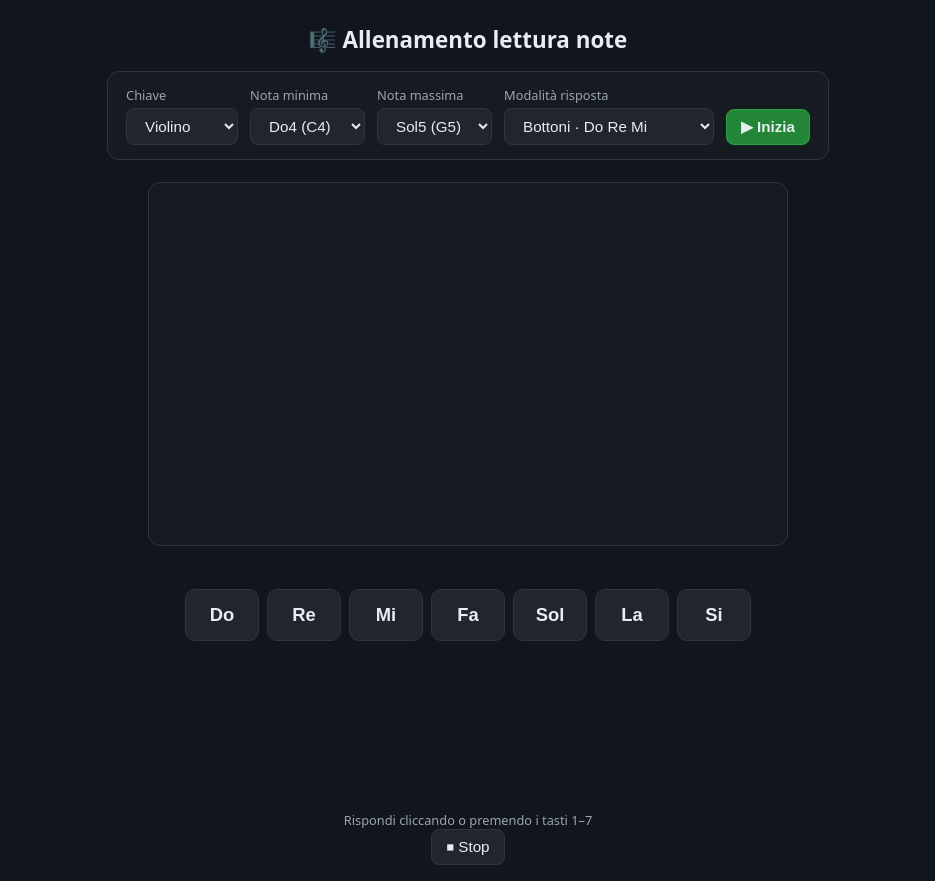
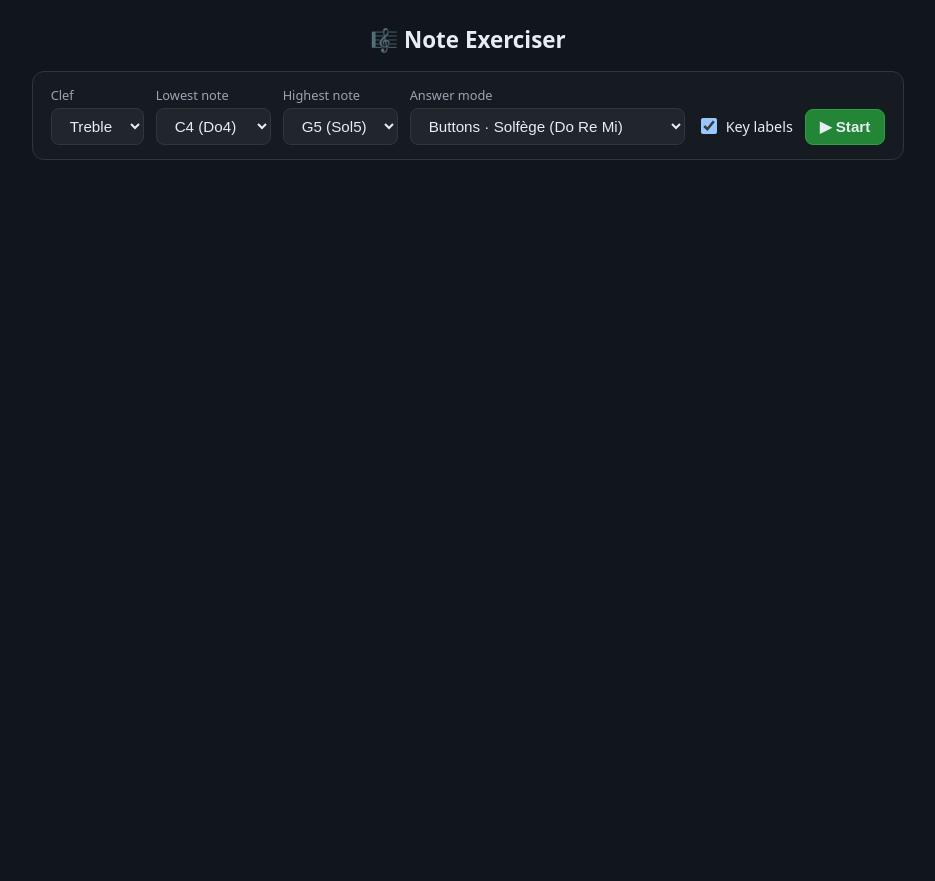
Before and after one commit to simeleo20/noteex, a plain HTML site: page index.html in a window 1280 px wide. Shown: the whole page, without its empty margins (172-1107 px from the left). After the commit the page ends 800 px from the top, so only its background shows below. Drawn offline with Linux system fonts and the light colour scheme.

Commit message:
traduzione in inglese

```diff
--- a/index.html
+++ b/index.html
@@ -1,16 +1,19 @@
 <!DOCTYPE html>
-<html lang="it">
+<html lang="en">
 <head>
 <meta charset="UTF-8">
 <meta name="viewport" content="width=device-width, initial-scale=1">
-<title>Allenamento lettura note</title>
+<title>Note Exerciser</title>
 <style>
 :root{color-scheme:dark}
 *{box-sizing:border-box}
+[hidden]{display:none!important}
 body{margin:0;font-family:system-ui,sans-serif;background:#11151c;color:#e6edf3;display:flex;flex-direction:column;align-items:center;min-height:100vh;padding:16px}
 h1{font-size:1.4rem;margin:8px 0 16px}
 .panel{display:flex;flex-wrap:wrap;gap:12px;align-items:flex-end;justify-content:center;background:#161b22;border:1px solid #30363d;border-radius:12px;padding:14px 18px;margin-bottom:16px}
 .panel label{font-size:.8rem;color:#9aa4b2;display:flex;flex-direction:column;gap:4px}
+.panel label.chk{flex-direction:row;align-items:center;gap:6px;font-size:.9rem;color:#e6edf3;padding-bottom:8px}
+.panel label.chk input{width:16px;height:16px}
 select,button{background:#21262d;color:#e6edf3;border:1px solid #30363d;border-radius:8px;padding:8px 14px;font-size:.95rem;cursor:pointer}
 select:hover,button:hover{background:#30363d}
 .primary{background:#238636;border-color:#2ea043;font-weight:600}
@@ -39,30 +42,31 @@ select:hover,button:hover{background:#30363d}
 </style>
 </head>
 <body>
-<h1>🎼 Allenamento lettura note</h1>
+<h1>🎼 Note Exerciser</h1>
 
 <div id="setup" class="panel">
-  <label>Chiave
+  <label>Clef
     <select id="clef">
-      <option value="treble">Violino</option>
-      <option value="bass">Basso</option>
-      <option value="alto">Contralto</option>
-      <option value="tenor">Tenore</option>
+      <option value="treble">Treble</option>
+      <option value="bass">Bass</option>
+      <option value="alto">Alto</option>
+      <option value="tenor">Tenor</option>
     </select>
   </label>
-  <label>Nota minima <select id="rangeFrom"></select></label>
-  <label>Nota massima <select id="rangeTo"></select></label>
-  <label>Modalità risposta
+  <label>Lowest note <select id="rangeFrom"></select></label>
+  <label>Highest note <select id="rangeTo"></select></label>
+  <label>Answer mode
     <select id="answerMode">
-      <option value="it">Bottoni · Do Re Mi</option>
-      <option value="en">Bottoni · C D E F G A B</option>
-      <option value="mic-relative">Microfono · relativa</option>
-      <option value="mic-exact">Microfono · esatta</option>
-      <option value="piano-relative">Pianoforte · relativa</option>
-      <option value="piano-exact">Pianoforte · esatta</option>
+      <option value="it">Buttons · Solfège (Do Re Mi)</option>
+      <option value="en">Buttons · Letters (C D E F G A B)</option>
+      <option value="mic-relative">Microphone · relative</option>
+      <option value="mic-exact">Microphone · exact</option>
+      <option value="piano-relative">Piano · relative</option>
+      <option value="piano-exact">Piano · exact</option>
     </select>
   </label>
-  <button id="startBtn" class="primary">▶ Inizia</button>
+  <label class="chk"><input type="checkbox" id="pianoLabels" checked> Key labels</label>
+  <button id="startBtn" class="primary">▶ Start</button>
 </div>
 
 <div id="game" hidden>
@@ -72,7 +76,7 @@ select:hover,button:hover{background:#30363d}
   <div id="feedback"></div>
   <div id="buttons"></div>
   <div id="piano" hidden></div>
-  <p class="hint" id="hint">Rispondi cliccando o premendo i tasti 1–7</p>
+  <p class="hint" id="hint">Answer by clicking or pressing keys 1–7</p>
   <button id="stopBtn">⏹ Stop</button>
 </div>
 
@@ -83,10 +87,10 @@ const NAMES_IT = ['Do','Re','Mi','Fa','Sol','La','Si'];
 const NAMES_EN = ['C','D','E','F','G','A','B'];
 const SEMI = [0,2,4,5,7,9,11];
 const CLEFS = {
-  treble:{name:'Violino',   glyph:'\u{1D11E}', bottom:30, clefY:270, fs:95},
-  bass:  {name:'Basso',     glyph:'\u{1D122}', bottom:18, clefY:265, fs:78},
-  alto:  {name:'Contralto', glyph:'\u{1D121}', bottom:24, clefY:270, fs:88},
-  tenor: {name:'Tenore',    glyph:'\u{1D121}', bottom:22, clefY:250, fs:88}
+  treble:{name:'Treble',   glyph:'\u{1D11E}', bottom:30, clefY:270, fs:95},
+  bass:  {name:'Bass',     glyph:'\u{1D122}', bottom:18, clefY:265, fs:78},
+  alto:  {name:'Alto', glyph:'\u{1D121}', bottom:24, clefY:270, fs:88},
+  tenor: {name:'Tenor',    glyph:'\u{1D121}', bottom:22, clefY:250, fs:88}
 };
 const DEFAULT_RANGE = {treble:[28,39], bass:[14,25], alto:[21,32], tenor:[21,32]};
 
@@ -214,7 +218,7 @@ function flash(ok, pressedEl){
   if(correctEl) correctEl.classList.add(ok ? 'ok' : 'reveal');
   if(!ok && pressedEl) pressedEl.classList.add('bad');
   const fb = $('feedback');
-  fb.textContent = ok ? '✔ Giusto!' : `✘ Era ${(state.it ? NAMES_IT : NAMES_EN)[state.cur.i]}${state.cur.o}`;
+  fb.textContent = ok ? '✔ Correct!' : `✘ It was ${(state.it ? NAMES_IT : NAMES_EN)[state.cur.i]}${state.cur.o}`;
   fb.className = ok ? 'ok' : 'bad';
   setTimeout(() => {
     document.querySelectorAll('.note-btn,.wkey,.bkey').forEach(b => b.classList.remove('ok','bad','reveal'));
@@ -288,7 +292,7 @@ function micLoop(){
       answerValue(ok);
     }
   } else {
-    el.textContent = '🎤 Ascolto…';
+    el.textContent = '🎤 Listening…';
     stableCount = 0; lastCandidate = -999;
   }
 }
@@ -325,6 +329,8 @@ function buildPiano(){
       }
   }
   const rel = state.mode === 'piano-relative';
+  const showLabels = $('pianoLabels').checked;
+  const names = state.it ? NAMES_IT : NAMES_EN;
   const SHARP_IT = {0:'Do♯',1:'Re♯',3:'Fa♯',4:'Sol♯',5:'La♯'};
   const SHARP_EN = {0:'C♯',1:'D♯',3:'F♯',4:'G♯',5:'A♯'};
   const sh = state.it ? SHARP_IT : SHARP_EN;
@@ -333,6 +339,7 @@ function buildPiano(){
     const k = document.createElement('div');
     k.className = 'wkey';
     k.dataset.dia = dia;
+    if(showLabels) k.textContent = names[dia % 7] + (rel ? '' : Math.floor(dia / 7));
     k.addEventListener('click', () => pianoAnswer(dia, k));
     box.appendChild(k);
   });
@@ -343,6 +350,7 @@ function buildPiano(){
     b.className = 'bkey';
     b.style.left = (((j + 1) * ww) - bw / 2) + '%';
     b.style.width = bw + '%';
+    if(showLabels) b.textContent = sh[i];
     const midi = 12 * (Math.floor(lo / 7) + 1) + SEMI[i] + 1;
     b.addEventListener('click', () => playNote(midiFreq(midi)));
     box.appendChild(b);
@@ -361,7 +369,7 @@ function pianoAnswer(dia, el){
       const o = Math.floor(d / 7), i = d % 7;
       const opt = document.createElement('option');
       opt.value = d;
-      opt.textContent = `${NAMES_IT[i]}${o} (${NAMES_EN[i]}${o})`;
+      opt.textContent = `${NAMES_EN[i]}${o} (${NAMES_IT[i]}${o})`;
       sel.appendChild(opt);
     }
   }
@@ -388,21 +396,20 @@ $('startBtn').addEventListener('click', async () => {
       await startMic();
     } catch(err) {
       $('feedback').className = 'bad';
-      $('feedback').textContent = '⚠ Impossibile accedere al microfono';
+      $('feedback').textContent = '⚠ Cannot access the microphone';
       return;
     }
   }
   state.running = true;
-  $('setup').hidden = true;
   $('game').hidden = false;
   $('feedback').textContent = '';
   $('buttons').hidden = mic || piano;
   $('piano').hidden = !piano;
   $('micStatus').hidden = !mic;
   $('hint').textContent =
-    mic  ? (state.mode === 'mic-exact'   ? 'Canta la nota esatta!' : 'Canta la nota: qualsiasi ottava va bene!') :
-    piano? (state.mode === 'piano-exact' ? 'Premi il tasto esatto!' : 'Premi il tasto giusto: qualsiasi ottava va bene!') :
-           'Rispondi cliccando o premendo i tasti 1–7';
+    mic  ? (state.mode === 'mic-exact'   ? 'Sing the exact note!' : 'Sing the note: any octave works!') :
+    piano? (state.mode === 'piano-exact' ? 'Press the exact key!' : 'Press the right key: any octave works!') :
+           'Answer by clicking or pressing keys 1–7';
   if(mic){ stableCount = 0; lastCandidate = -999; micTimer = setInterval(micLoop, 80); }
   else if(piano) buildPiano();
   else relabel();
@@ -414,7 +421,6 @@ $('stopBtn').addEventListener('click', () => {
   state.awaiting = false;
   stopMic();
   $('game').hidden = true;
-  $('setup').hidden = false;
 });
 document.addEventListener('keydown', e => {
   if($('game').hidden || isMicMode()) return;
```
